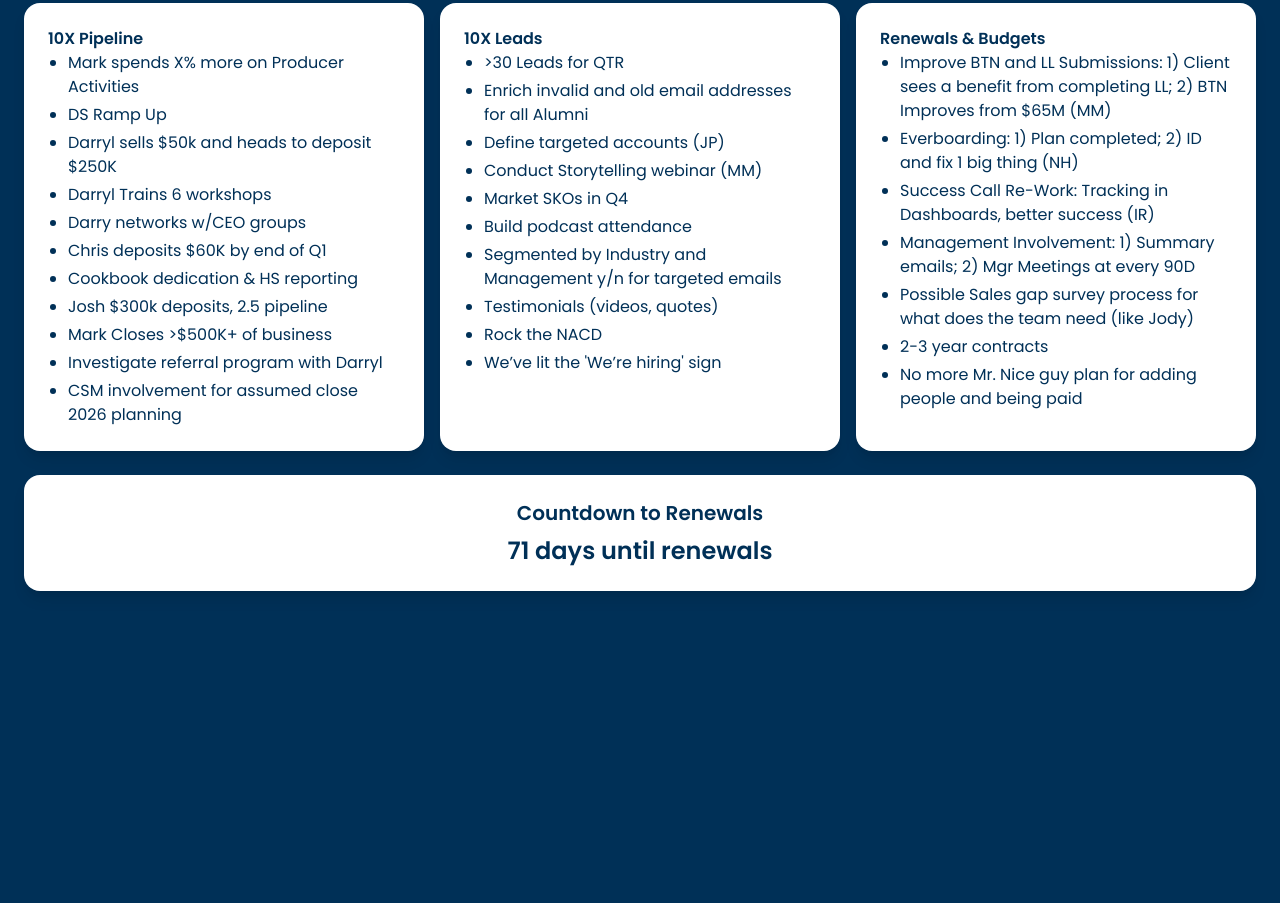
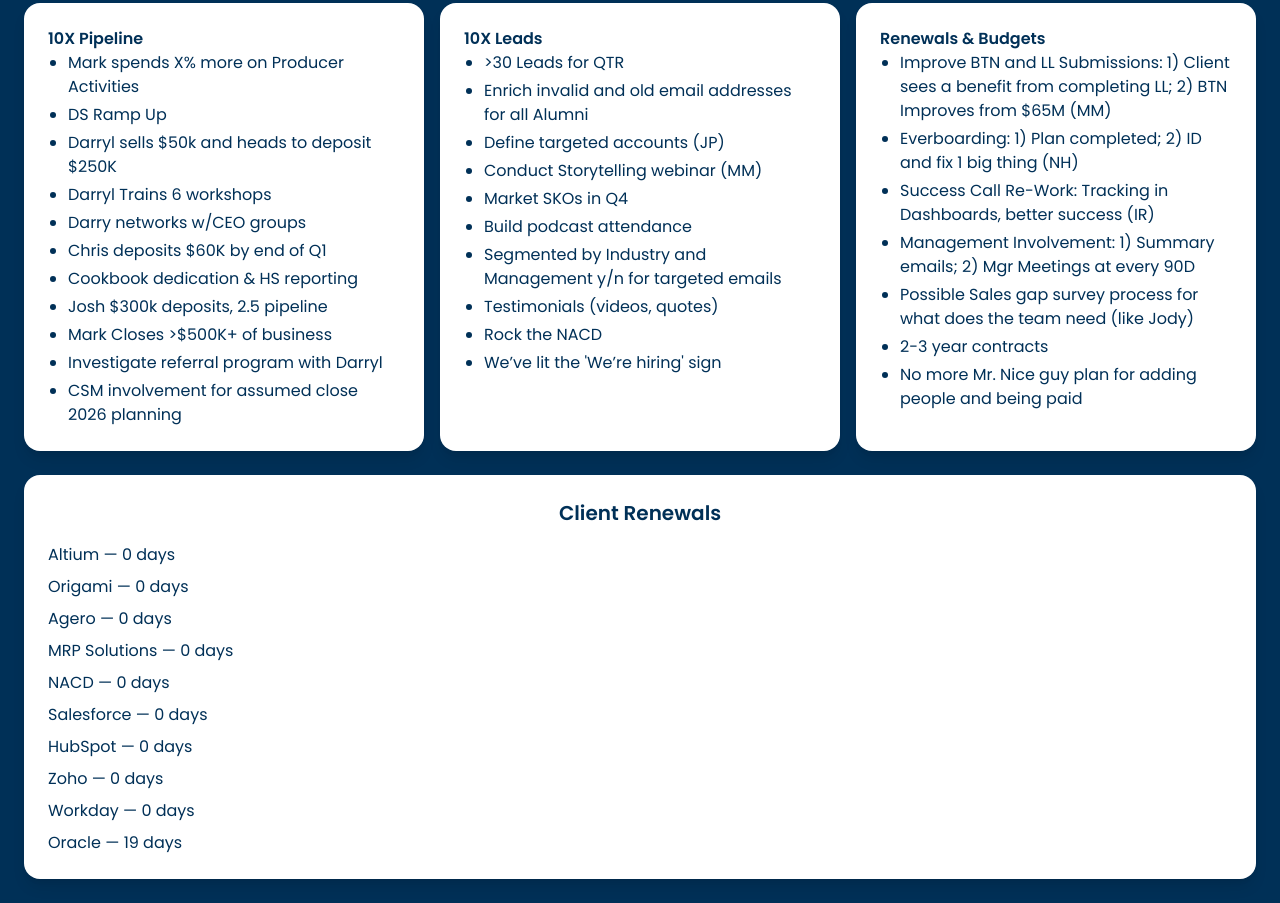
Before and after one commit to mwm-3/dashboard, a plain HTML site: page index.html in a window 1280 px wide. Shown: the part 509-1412 px from the top of the page. Before the commit the page ends 1124 px from the top, so only its background shows below. Drawn offline with nearby package versions, Linux system fonts and the light colour scheme.

Commit message:
Update index.html
again with the renewal countdown

```diff
--- a/index.html
+++ b/index.html
@@ -22,29 +22,17 @@
   <section>
     <div class="bg-white text-[#003057] p-6 rounded-2xl shadow-lg
                 flex flex-col md:flex-row items-center justify-between">
-
-      <!-- Left: Logo -->
       <div class="flex-shrink-0">
-        <img src="Sandler Logo NEW 2024 Blue.png"
-             alt="Sandler Logo" class="h-10 md:h-12">
+        <img src="Sandler Logo NEW 2024 Blue.png" alt="Sandler Logo" class="h-10 md:h-12">
       </div>
-
-      <!-- Center: Rotating Rule -->
-      <div id="quote"
-           class="flex-1 text-xl md:text-2xl italic text-center px-4"
-           aria-live="polite"></div>
-
-      <!-- Right: Countdown -->
-      <div id="quarter-countdown"
-           class="text-xl md:text-2xl font-bold flex-shrink-0 md:ml-4"></div>
+      <div id="quote" class="flex-1 text-xl md:text-2xl italic text-center px-4" aria-live="polite"></div>
+      <div id="quarter-countdown" class="text-xl md:text-2xl font-bold flex-shrink-0 md:ml-4"></div>
     </div>
   </section>
 
   <!-- Strategy Section -->
   <section>
-    <h2 class="text-2xl font-bold text-yellow-400 mb-4">
-      Strategy to Scale to $2M/Trimester (Mt. Washington)
-    </h2>
+    <h2 class="text-2xl font-bold text-yellow-400 mb-4">Strategy to Scale to $2M/Trimester (Mt. Washington)</h2>
     <div class="grid grid-cols-1 md:grid-cols-5 gap-4">
       <div class="bg-white text-[#003057] p-6 rounded-2xl shadow-lg min-h-[200px]">
         <h3 class="font-bold">Retain & Expand Largest Check</h3>
@@ -93,39 +81,67 @@
   <section>
     <h2 class="text-2xl font-bold text-yellow-400 mb-4">25Q3 Rocks</h2>
     <div class="grid grid-cols-1 md:grid-cols-3 gap-4">
-
-      <!-- Pipeline -->
       <div class="bg-white text-[#003057] p-6 rounded-2xl shadow-lg min-h-[300px]">
         <h3 class="font-bold">10X Pipeline</h3>
         <ul id="pipeline-list" class="list-disc pl-5 space-y-1"></ul>
       </div>
-
-      <!-- Leads -->
       <div class="bg-white text-[#003057] p-6 rounded-2xl shadow-lg min-h-[300px]">
         <h3 class="font-bold">10X Leads</h3>
         <ul id="leads-list" class="list-disc pl-5 space-y-1"></ul>
       </div>
-
-      <!-- Renewals -->
       <div class="bg-white text-[#003057] p-6 rounded-2xl shadow-lg min-h-[300px]">
         <h3 class="font-bold">Renewals & Budgets</h3>
         <ul id="renewals-list" class="list-disc pl-5 space-y-1"></ul>
       </div>
-
     </div>
   </section>
 
-  <!-- Countdown to Renewals Section -->
+  <!-- Client Renewals Countdown -->
   <section>
-    <div class="bg-white text-[#003057] p-6 rounded-2xl shadow-lg text-center">
-      <h2 class="text-xl font-bold mb-2">Countdown to Renewals</h2>
-      <div id="renewals-countdown" class="text-2xl font-bold"></div>
+    <div class="bg-white text-[#003057] p-6 rounded-2xl shadow-lg">
+      <h2 class="text-xl font-bold mb-4 text-center">Client Renewals</h2>
+      <ul id="client-renewals" class="space-y-2"></ul>
     </div>
   </section>
 
   <!-- Scripts -->
   <script src="rocks.js"></script>
   <script>
+    // Example renewal events (editable list)
+    const clientRenewals = [
+      { client: "Altium", date: "2025-03-15" },
+      { client: "Origami", date: "2025-04-10" },
+      { client: "Agero", date: "2025-05-01" },
+      { client: "MRP Solutions", date: "2025-06-20" },
+      { client: "NACD", date: "2025-07-15" },
+      { client: "Salesforce", date: "2025-08-01" },
+      { client: "HubSpot", date: "2025-08-15" },
+      { client: "Zoho", date: "2025-09-05" },
+      { client: "Workday", date: "2025-09-20" },
+      { client: "Oracle", date: "2025-10-10" }
+    ];
+
+    // Utility to calculate days remaining
+    function daysUntil(dateStr) {
+      const now = new Date();
+      const target = new Date(dateStr);
+      const todayUTC = new Date(Date.UTC(now.getUTCFullYear(), now.getUTCMonth(), now.getUTCDate()));
+      const targetUTC = new Date(Date.UTC(target.getFullYear(), target.getMonth(), target.getDate()));
+      const diff = targetUTC - todayUTC;
+      return Math.max(0, Math.floor(diff / (1000 * 60 * 60 * 24)));
+    }
+
+    // Render Client Renewals
+    function renderClientRenewals() {
+      const list = document.getElementById("client-renewals");
+      clientRenewals.forEach(item => {
+        const li = document.createElement("li");
+        const days = daysUntil(item.date);
+        li.textContent = `${item.client} — ${days} day${days !== 1 ? "s" : ""}`;
+        list.appendChild(li);
+      });
+    }
+
     // Render Rocks
     function renderRocks() {
       const pipelineList = document.getElementById("pipeline-list");
@@ -157,14 +173,7 @@
       }
     }
 
-    document.addEventListener("DOMContentLoaded", () => {
-      renderRocks();
-      rotateRules();
-      updateQuarterCountdown();
-      updateRenewalsCountdown();
-    });
-
-    // Rotate Rules
+    // Rotating Rules
     const rules = [
       "Protect the brand.",
       "Be a product of the product.",
@@ -206,29 +215,13 @@
       }
     }
 
-    // Renewals Countdown
-    function getNextRenewal(date) {
-      const year = date.getFullYear();
-      const renewals = [
-        new Date(year, 2, 1),   // March 1
-        new Date(year, 5, 1),   // June 1
-        new Date(year, 8, 1),   // Sept 1
-        new Date(year, 11, 1)   // Dec 1
-      ];
-      return renewals.find(r => r >= date) || new Date(year + 1, 2, 1);
-    }
-    function updateRenewalsCountdown() {
-      const now = new Date();
-      const renewalDate = getNextRenewal(now);
-      const todayUTC = new Date(Date.UTC(now.getUTCFullYear(), now.getUTCMonth(), now.getUTCDate()));
-      const targetUTC = new Date(Date.UTC(renewalDate.getFullYear(), renewalDate.getMonth(), renewalDate.getDate()));
-      const diff = targetUTC - todayUTC;
-      const days = Math.max(0, Math.floor(diff / (1000 * 60 * 60 * 24)));
-      const rcDiv = document.getElementById("renewals-countdown");
-      if (rcDiv) {
-        rcDiv.textContent = days + " day" + (days !== 1 ? "s" : "") + " until renewals";
-      }
-    }
+    // DOM Load
+    document.addEventListener("DOMContentLoaded", () => {
+      renderRocks();
+      renderClientRenewals();
+      rotateRules();
+      updateQuarterCountdown();
+    });
   </script>
 </body>
 </html>
```
